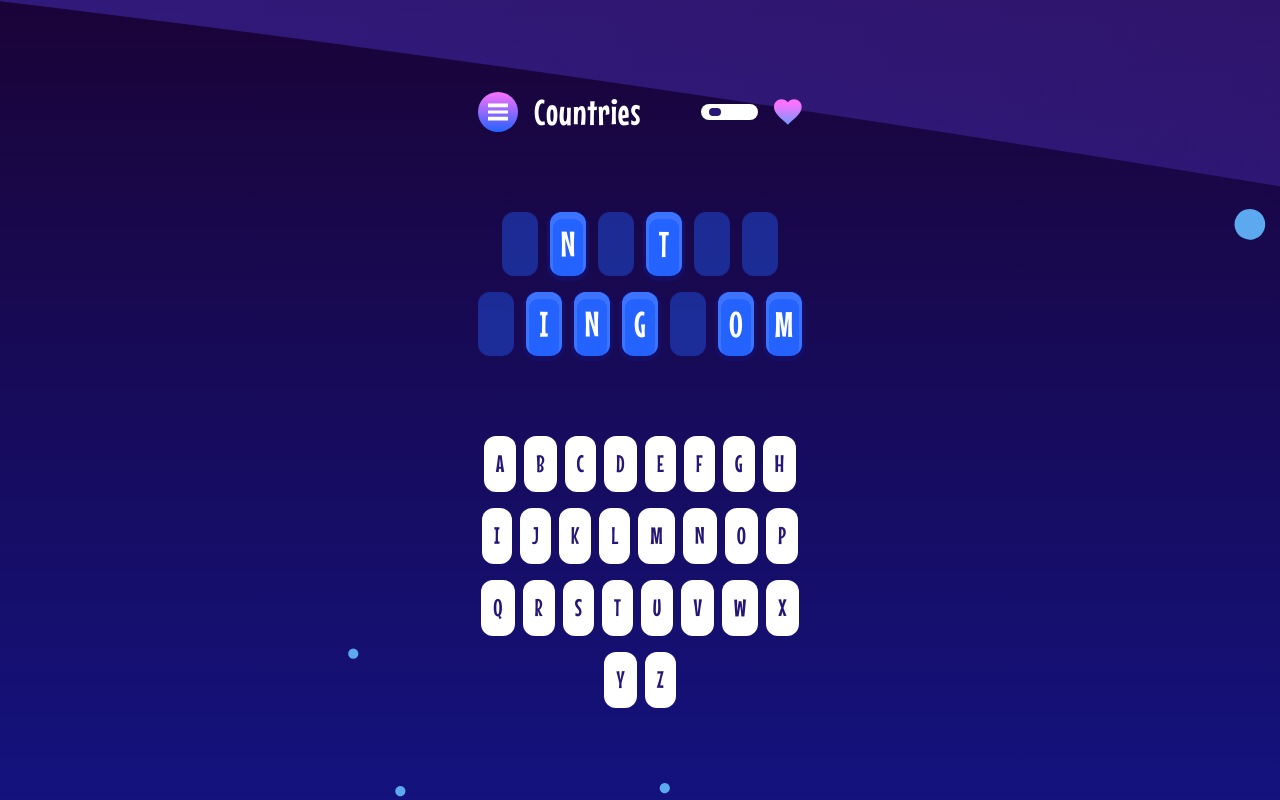
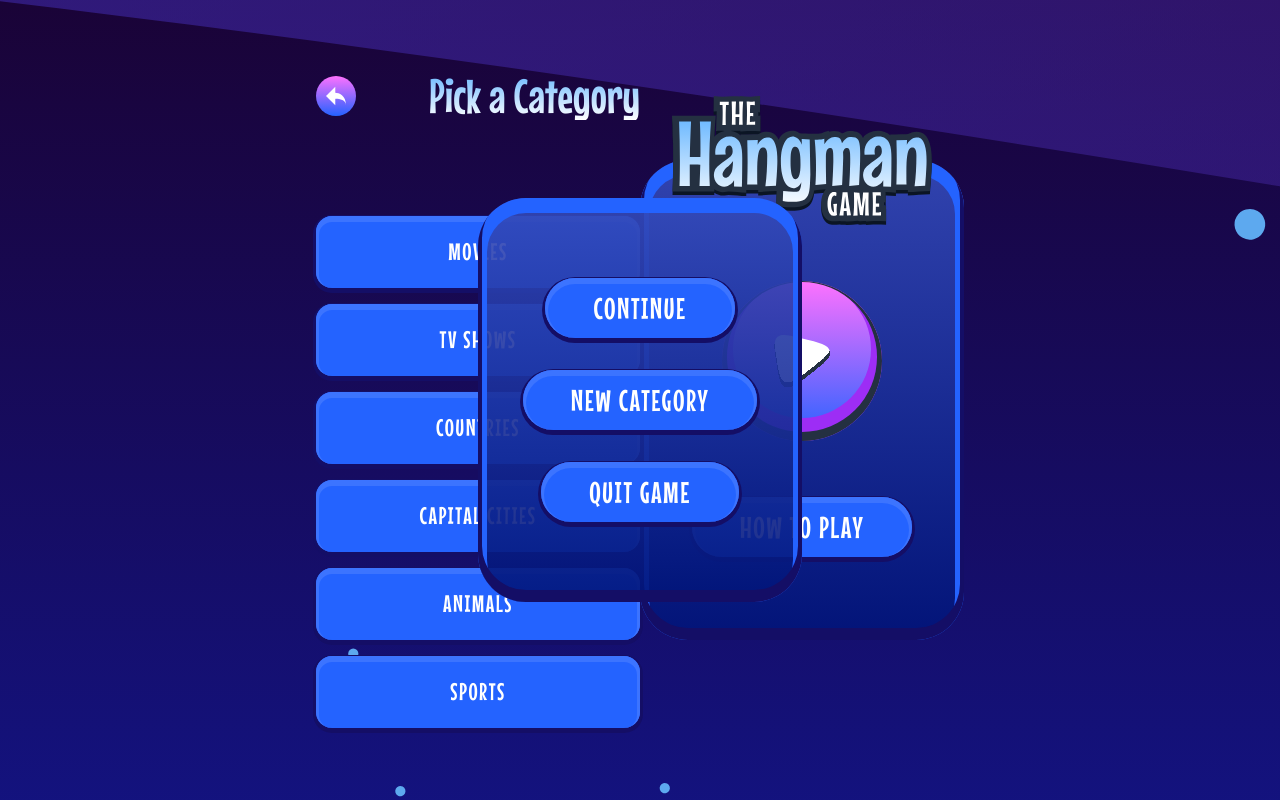
Before and after one commit to keremenen/hangman, a React (Vite) app: page / in a window 1280 px wide. Built offline with nearby package versions, Linux system fonts and the light colour scheme.

Commit message:
Refactor button component

```diff
--- a/src/App.tsx
+++ b/src/App.tsx
@@ -1,9 +1,25 @@
-import InGameBoard from "./components/in-game-board";
+import Button from "./components/button";
+import CategoryPickBoard from "./components/category-pick-board";
+import MainMenuBoard from "./components/main-menu-board";
 
 function App() {
   return (
-    <section className="mx-auto flex min-h-screen items-center justify-center">
-      <InGameBoard />
+    <section className="z-10 mx-auto flex min-h-screen items-center justify-center">
+      {/* <InGameBoard /> */}
+      <CategoryPickBoard />
+      <MainMenuBoard />
+      <section className="absolute flex">
+        <div className="menu-box relative flex w-[324px] flex-col items-center py-20">
+          {/* <div className="absolute">
+            <Heading className="text-8xl">Paused</Heading>
+          </div> */}
+          <div className="flex flex-col items-center gap-8">
+            <Button>Continue</Button>
+            <Button>New Category</Button>
+            <Button>Quit Game</Button>
+          </div>
+        </div>
+      </section>
     </section>
   );
 }
--- a/src/components/button.tsx
+++ b/src/components/button.tsx
@@ -9,7 +9,7 @@ export default function Button({ children, className }: ButtonProps) {
   return (
     <button
       className={cn(
-        `small-button-background bg-blue w-full rounded-full p-2 text-3xl uppercase tracking-[1.5px]`,
+        `shadow-button bg-blue rounded-full px-12 py-3 text-3xl uppercase tracking-[1.5px]`,
         className,
       )}
     >
--- a/src/components/heading.tsx
+++ b/src/components/heading.tsx
@@ -1,6 +1,18 @@
-export default function Heading({ children }: { children: string }) {
+import { cn } from "../lib/utils";
+
+type HeadingProps = {
+  children: string;
+  className?: string;
+};
+
+export default function Heading({ children, className }: HeadingProps) {
   return (
-    <h1 className="bg-heading-blue-gradient text-stroke bg-clip-text text-5xl text-transparent">
+    <h1
+      className={cn(
+        "bg-heading-blue-gradient text-stroke bg-clip-text text-5xl text-transparent",
+        className,
+      )}
+    >
       {children}
     </h1>
   );
--- a/tailwind.config.js
+++ b/tailwind.config.js
@@ -21,7 +21,9 @@ export default {
       },
       boxShadow: {
         // Add inner shadow with position X: 0, Y: 0, blur: 0, spread: 6, color: #CFD8DC
-        'custom': 'inset 0 4px 0 3px #3c74ff, 0 2px 0 3px #140e66'
+        'custom': 'inset 0 4px 0 3px #3c74ff, 0 2px 0 3px #140e66',
+        'button':'inset 0px 3px 0 3px #3c74ff, 0 2px 0 3px #140e66;',
+        'button-2': 'inset 0 1px 0 5px #140E66'
       },
       //
     },
```
